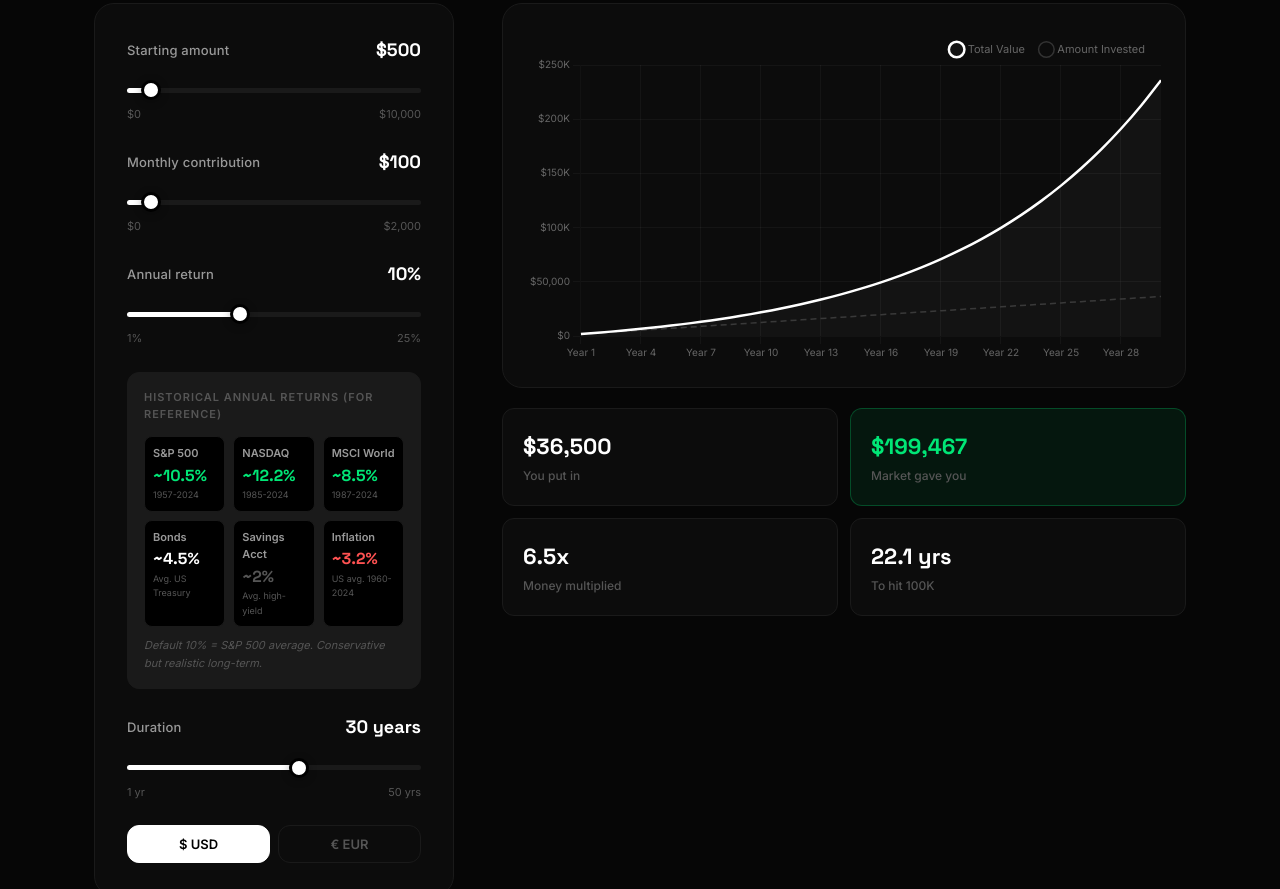
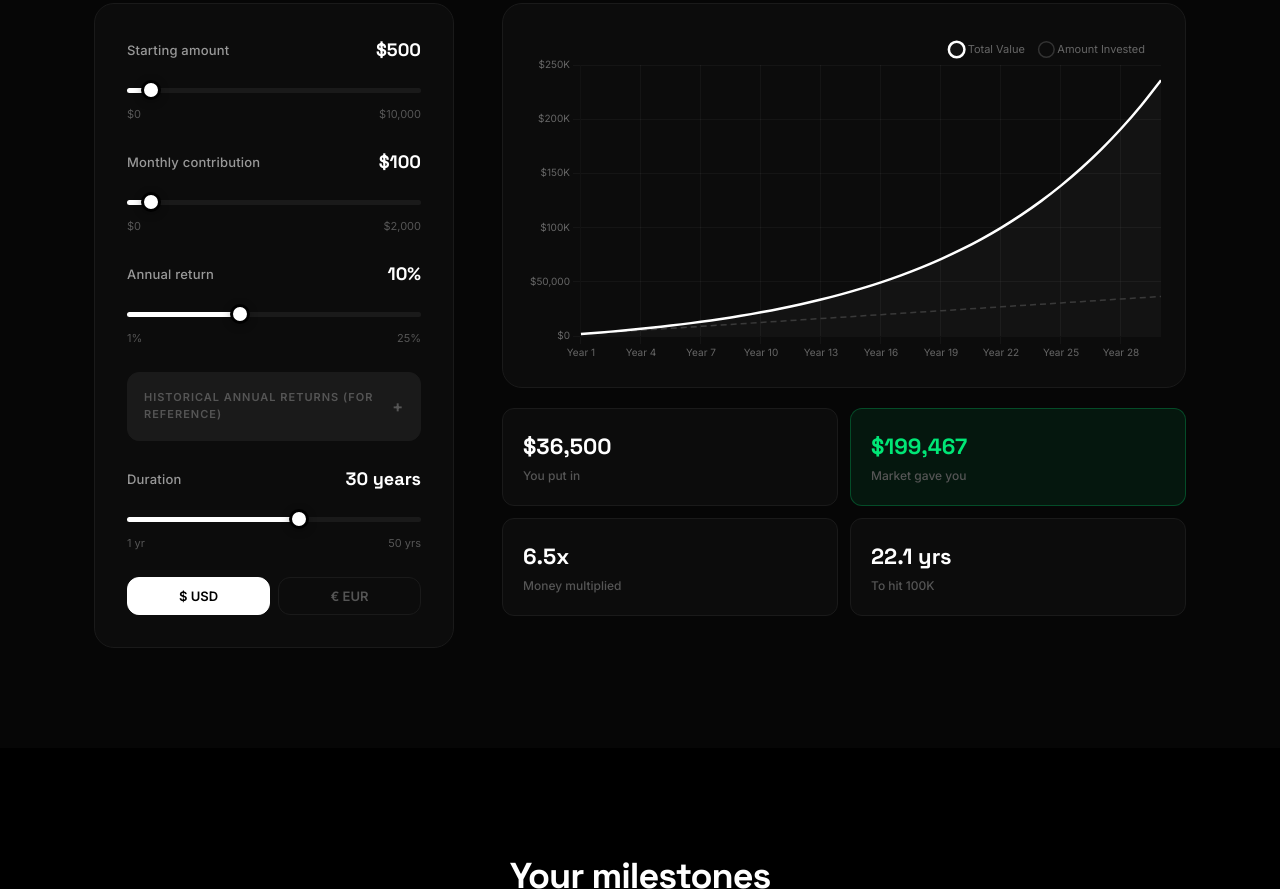
Before and after one commit to Jefferson2563/young-investor-simulator, a website: page index.html in a window 1280 px wide. Shown: the part 1366-2255 px from the top of the page. Drawn offline with nearby package versions, Linux system fonts and the light colour scheme.

Commit message:
Make historical returns collapsible and improve save UX clarity
- Convert historical returns to collapsible <details> element (collapsed by default)
- Update save toast messages to clarify data is stored in the browser
- Improve save button tooltip text

Co-Authored-By: Claude Opus 4.6 <noreply@anthropic.com>

```diff
--- a/css/style.css
+++ b/css/style.css
@@ -809,7 +809,7 @@ input[type="range"]::-moz-range-thumb {
     font-style: normal;
 }
 
-/* ========== HISTORICAL RETURNS REF ========== */
+/* ========== HISTORICAL RETURNS REF (Collapsible) ========== */
 .returns-ref {
     margin-bottom: 24px;
     padding: 16px;
@@ -824,7 +824,34 @@ input[type="range"]::-moz-range-thumb {
     text-transform: uppercase;
     letter-spacing: 1px;
     color: var(--text-muted);
+    cursor: pointer;
+    list-style: none;
+    display: flex;
+    align-items: center;
+    justify-content: space-between;
+}
+
+.returns-ref-title::-webkit-details-marker { display: none; }
+.returns-ref-title::marker { display: none; content: ''; }
+
+.returns-ref-title::after {
+    content: '+';
+    font-size: 16px;
+    font-weight: 700;
+    color: var(--text-muted);
+    transition: transform var(--transition);
+}
+
+.returns-ref[open] .returns-ref-title::after {
+    content: '-';
+}
+
+.returns-ref[open] .returns-ref-title {
     margin-bottom: 12px;
+}
+
+.returns-ref-title:hover {
+    color: var(--text-secondary);
 }
 
 .returns-ref-grid {
--- a/index.html
+++ b/index.html
@@ -40,7 +40,7 @@
                 <a href="#legends">Legends</a>
             </div>
             <div class="nav-right">
-                <button class="save-btn" id="saveBtn" title="Save your simulation">
+                <button class="save-btn" id="saveBtn" title="Saves to this browser — come back anytime to continue">
                     <span class="save-icon">💾</span>
                     <span class="save-text">Save</span>
                 </button>
@@ -124,9 +124,9 @@
                         <div class="control-range"><span>1%</span><span>25%</span></div>
                     </div>
 
-                    <!-- Historical returns reference -->
-                    <div class="returns-ref" id="returnsRef">
-                        <div class="returns-ref-title">Historical annual returns (for reference)</div>
+                    <!-- Historical returns reference (collapsible) -->
+                    <details class="returns-ref" id="returnsRef">
+                        <summary class="returns-ref-title">Historical annual returns (for reference)</summary>
                         <div class="returns-ref-grid">
                             <div class="returns-ref-item">
                                 <span class="returns-ref-label">S&P 500</span>
@@ -160,7 +160,7 @@
                             </div>
                         </div>
                         <p class="returns-ref-note">Default 10% = S&P 500 average. Conservative but realistic long-term.</p>
-                    </div>
+                    </details>
 
                     <div class="control-group">
                         <div class="control-header">
--- a/js/app.js
+++ b/js/app.js
@@ -110,7 +110,7 @@
             savedAt: new Date().toISOString(),
         };
         localStorage.setItem(STORAGE_KEY, JSON.stringify(data));
-        showToast('Simulation saved! Come back anytime.');
+        showToast('Saved to this browser! Your settings will be here when you come back.');
     }
 
     function loadSimulation() {
@@ -394,7 +394,7 @@
         // Load saved simulation if exists
         const loaded = loadSimulation();
         if (loaded) {
-            showToast('Welcome back! Your simulation was restored.');
+            showToast('Welcome back! Your last simulation was restored from this browser.');
         }
 
         initCurrency();
```
